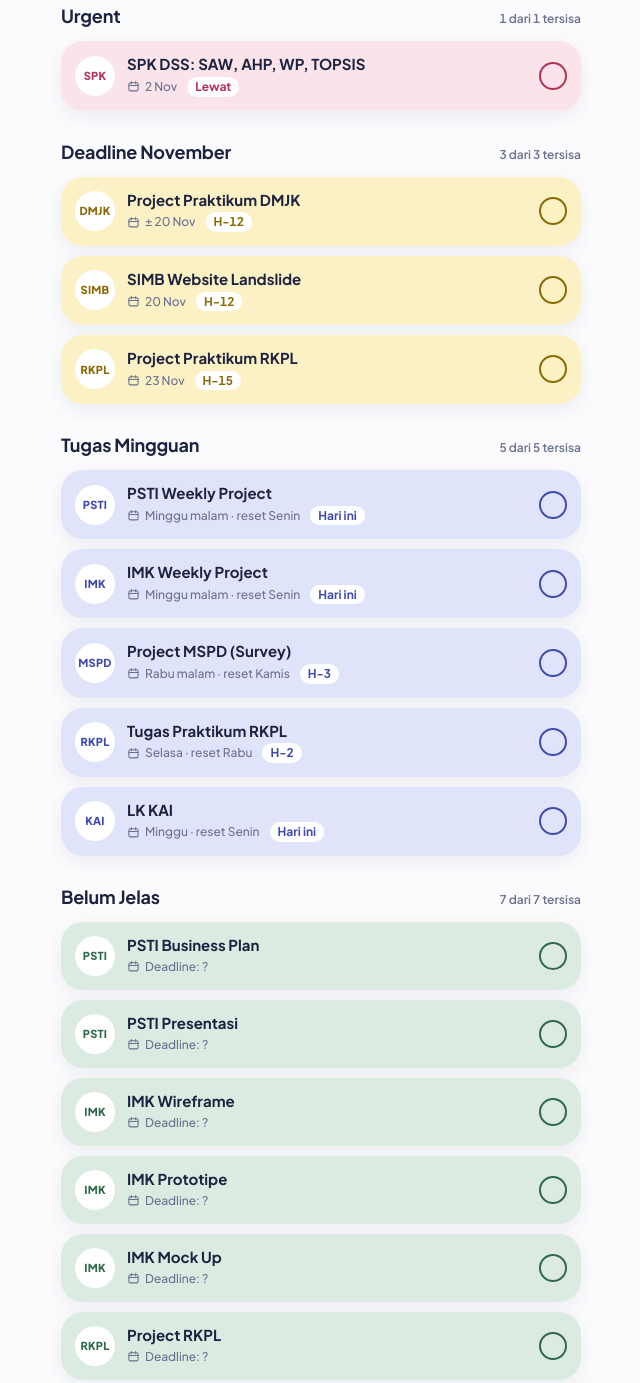
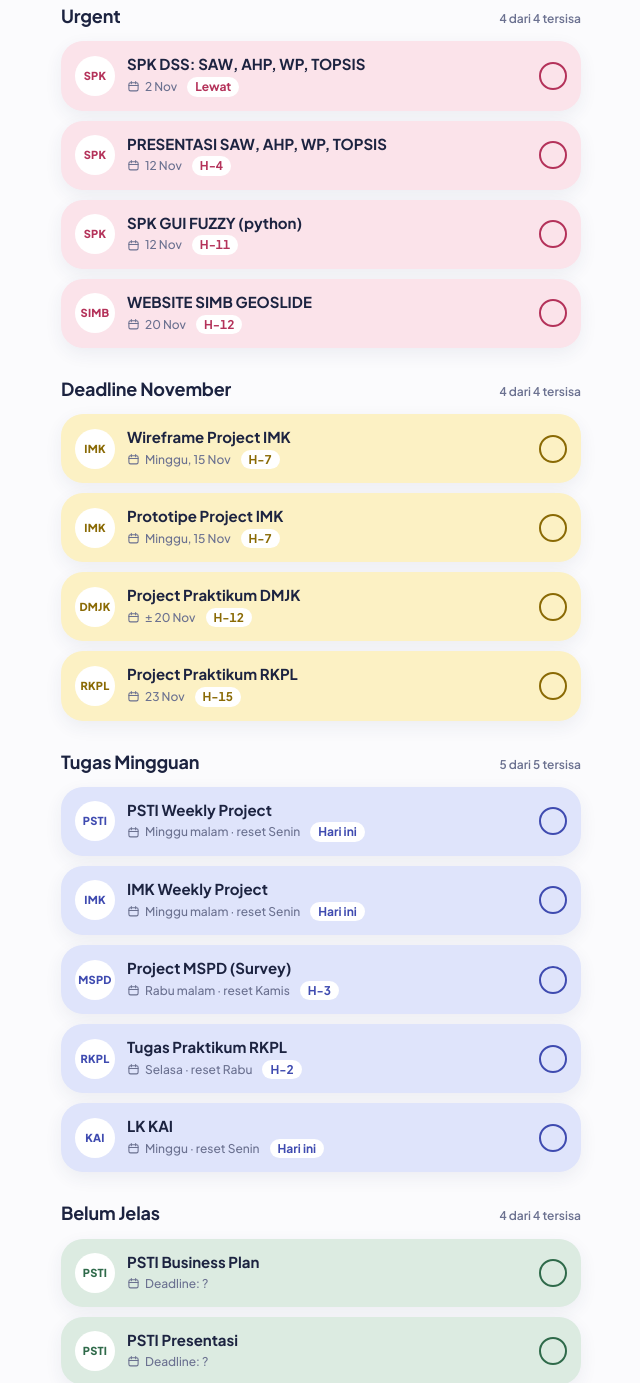
Before and after one commit to cndrmhrdk/to-do-list-statis, a plain HTML site: page index.html in a window 1280 px wide. Shown: the part 557-1940 px from the top of the page, without its empty margins (319-959 px from the left). Drawn offline with Linux system fonts and the light colour scheme.

Commit message:
add tugas

```diff
--- a/index.html
+++ b/index.html
@@ -175,13 +175,17 @@ var ICON = {
 
 var SECTIONS = [
   { id: "urgent", cls: "sec-urgent", title: "Urgent", sub: "Deadline 1-2 Nov", icon: "alert", tasks: [
-    { n: "SPK DSS: SAW, AHP, WP, TOPSIS", c: "SPK", when: "2 Nov", date: "2026-11-02" }
+    { n: "SPK DSS: SAW, AHP, WP, TOPSIS", c: "SPK", when: "2 Nov", date: "2026-11-02" },
+    { n: "PRESENTASI SAW, AHP, WP, TOPSIS", c: "SPK", when: "12 Nov", date: "2026-11-12" },
+    { n: "SPK GUI FUZZY (python)", c: "SPK", when: "12 Nov", date: "2026-11-19" },
+    { n: "WEBSITE SIMB GEOSLIDE", c: "SIMB", when: "20 Nov", date: "2026-11-20" }
   ]},
   { id: "nov", cls: "sec-nov", title: "Deadline November", sub: "Urut dari yang terdekat", icon: "cal", tasks: [
     { n: "Project Praktikum DMJK", c: "DMJK", when: "± 20 Nov", date: "2026-11-20" },
-    { n: "SIMB Website Landslide", c: "SIMB", when: "20 Nov", date: "2026-11-20" },
     { n: "Project Praktikum RKPL", c: "RKPL", when: "23 Nov", date: "2026-11-23" },
-    { n: "Tugas Etika Profesi", c: "ETK", when: "Kamis, 5 Nov", date: "2026-11-05", vanish: true }
+    { n: "Tugas Etika Profesi", c: "ETK", when: "Kamis, 5 Nov", date: "2026-11-05", vanish: true },
+    { n: "Wireframe Project IMK", c: "IMK", when: "Minggu, 15 Nov", date: "2026-11-15", vanish: true },
+    { n: "Prototipe Project IMK", c: "IMK", when: "Minggu, 15 Nov", date: "2026-11-15", vanish: true }
   ]},
   { id: "week", cls: "sec-week", title: "Tugas Mingguan", sub: "Rutin tiap pekan", icon: "repeat", tasks: [
     { n: "PSTI Weekly Project", c: "PSTI", when: "Minggu malam · reset Senin", dl: 0, reset: 1 },
@@ -193,11 +197,8 @@ var SECTIONS = [
   { id: "tbd", cls: "sec-tbd", title: "Belum Jelas", sub: "Perlu dicek ke dosen", icon: "help", tasks: [
     { n: "PSTI Business Plan", c: "PSTI", when: "Deadline: ?" },
     { n: "PSTI Presentasi", c: "PSTI", when: "Deadline: ?" },
-    { n: "IMK Wireframe", c: "IMK", when: "Deadline: ?" },
-    { n: "IMK Prototipe", c: "IMK", when: "Deadline: ?" },
-    { n: "IMK Mock Up", c: "IMK", when: "Deadline: ?" },
     { n: "Project RKPL", c: "RKPL", when: "Deadline: ?" },
-    { n: "DMJK Live Test", c: "DMJK", when: "Deadline: ?" }
+    { n: "DMJK Live Test", c: "DMJK", when: "Deadline: 23 November" }
   ]}
 ];
 
```
